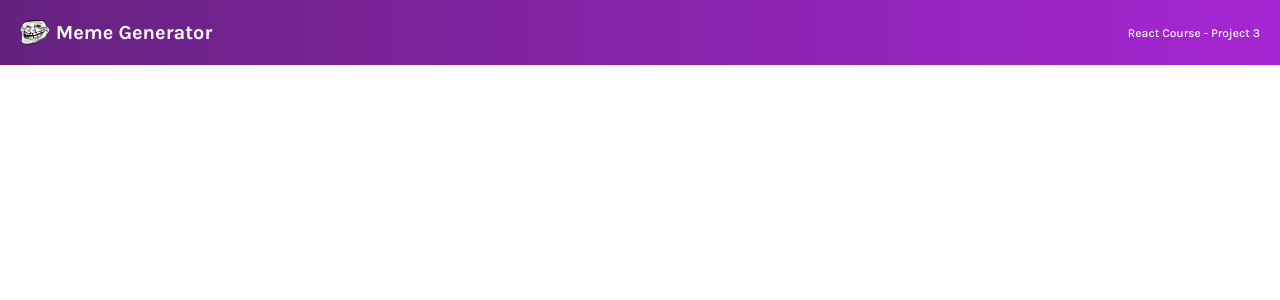
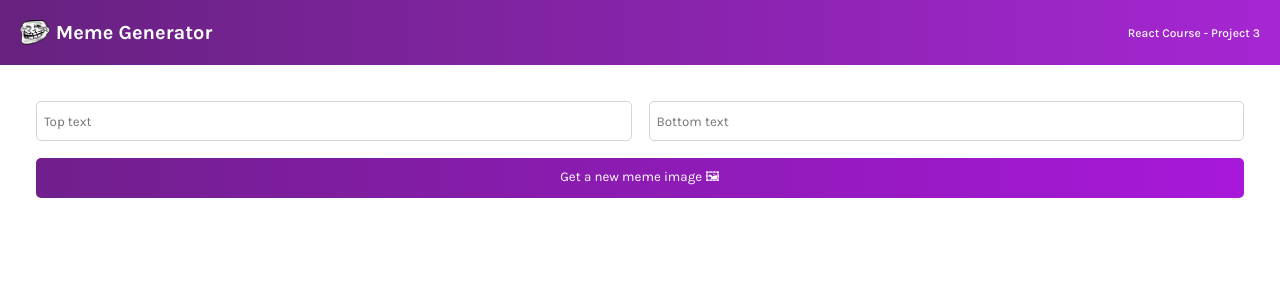
Before and after one commit to Ali-Nategh/react_practice_project_3, a React (Vite) app: page / in a window 1280 px wide. Shown: the top 300 px of the page. Built offline with nearby package versions, Linux system fonts and the light colour scheme; no server answers.

Commit message:
feat: add Meme component and styles

```diff
--- a/src/App.tsx
+++ b/src/App.tsx
@@ -1,10 +1,11 @@
 import Header from "./components/Header"
+import Meme from "./components/Meme"
 
 function App() {
   return (
     <div className="App">
       <Header />
-
+      <Meme />
     </div>
   )
 }
--- /dev/null
+++ b/src/components/Meme.tsx
@@ -0,0 +1,68 @@
+import { useEffect, useState } from "react"
+
+export default function Meme() {
+    const [meme, setMeme] = useState({
+        topText: "",
+        bottomText: "",
+        randomImage: "",
+    })
+    const [allMemes, setAllMemes] = useState([])
+
+    useEffect(() => {
+        fetch("https://api.imgflip.com/get_memes")
+            .then(res => res.json())
+            .then(data => setAllMemes(data.data.memes))
+    }, [])
+
+    function getMemeImage() {
+        const randomNumber = Math.floor(Math.random() * allMemes.length)
+        const url = allMemes[randomNumber].url
+        setMeme(prevMeme => ({
+            ...prevMeme,
+            randomImage: url
+        }))
+    }
+
+    function handleChange(event: any) {
+        const {name, value} = event.target
+        setMeme(prevMeme => ({
+            ...prevMeme,
+            [name]: value
+        }))
+    }
+
+
+    return (
+        <main>
+            <div className="form">
+                <input
+                    type="text"
+                    placeholder="Top text"
+                    className="form--input"
+                    name="topText"
+                    value={meme.topText}
+                    onChange={handleChange}
+                />
+                <input
+                    type="text"
+                    placeholder="Bottom text"
+                    className="form--input"
+                    name="bottomText"
+                    value={meme.bottomText}
+                    onChange={handleChange}
+                />
+                <button
+                    className="form--button"
+                    onClick={getMemeImage}
+                >
+                    Get a new meme image 🖼
+                </button>
+            </div>
+            <div className="meme">
+                <img src={meme.randomImage} className="meme--image" />
+                <h2 className="meme--text top">{meme.topText}</h2>
+                <h2 className="meme--text bottom">{meme.bottomText}</h2>
+            </div>
+        </main>
+    )
+}
--- a/src/index.css
+++ b/src/index.css
@@ -34,3 +34,70 @@ main {
   font-size: 0.75rem;
   font-weight: 500;
 }
+
+
+.form {
+  display: grid;
+  grid-template: 40px 40px / 1fr 1fr;
+  gap: 17px;
+  margin-bottom: 17px;
+}
+
+.form--input {
+  font-family: "Karla", sans-serif;
+  border-radius: 5px;
+  border: 1px solid #D5D4D8;
+  text-indent: 5px;
+}
+
+.form--button {
+  grid-column: 1 / -1;
+  font-family: "Karla", sans-serif;
+  border-radius: 5px;
+  background: linear-gradient(90.41deg, #711F8D 1.14%, #A818DA 100%);
+  color: white;
+  border: none;
+  cursor: pointer;
+}
+
+.meme {
+  position: relative;
+}
+
+.meme--image {
+  max-width: 100%;
+  border-radius: 3px;
+}
+
+.meme--text {
+  position: absolute;
+  width: 80%;
+  text-align: center;
+  left: 50%;
+  transform: translateX(-50%);
+  margin: 15px 0;
+  padding: 0 5px;
+  font-family: impact, sans-serif;
+  font-size: 2em;
+  text-transform: uppercase;
+  color: white;
+  letter-spacing: 1px;
+  text-shadow:
+      2px 2px 0 #000,
+      -2px -2px 0 #000,
+      2px -2px 0 #000,
+      -2px 2px 0 #000,
+      0 2px 0 #000,
+      2px 0 0 #000,
+      0 -2px 0 #000,
+      -2px 0 0 #000,
+      2px 2px 5px #000;
+}
+
+.bottom {
+  bottom: 0;
+}
+
+.top {
+  top: 0;
+}
```
